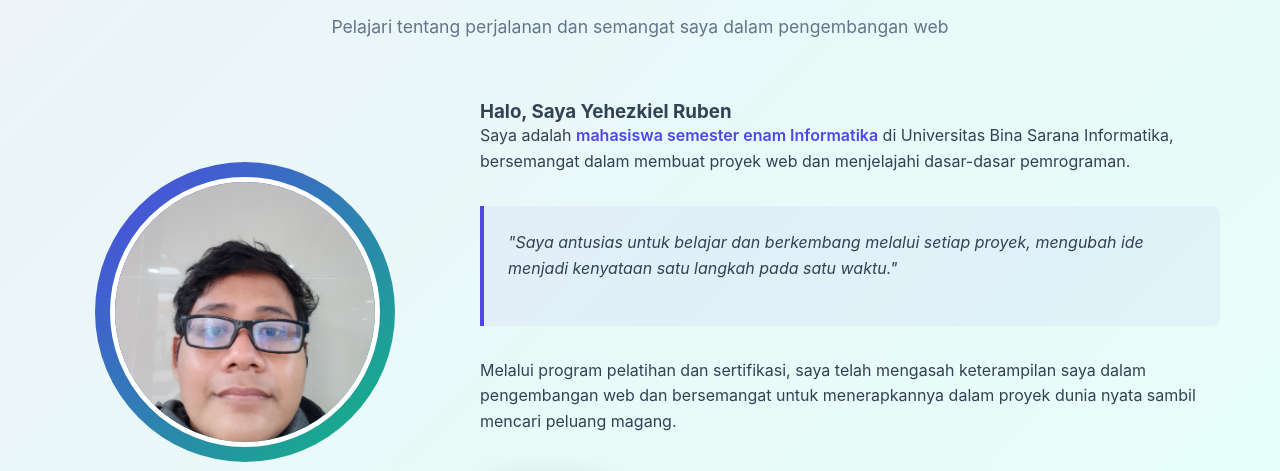
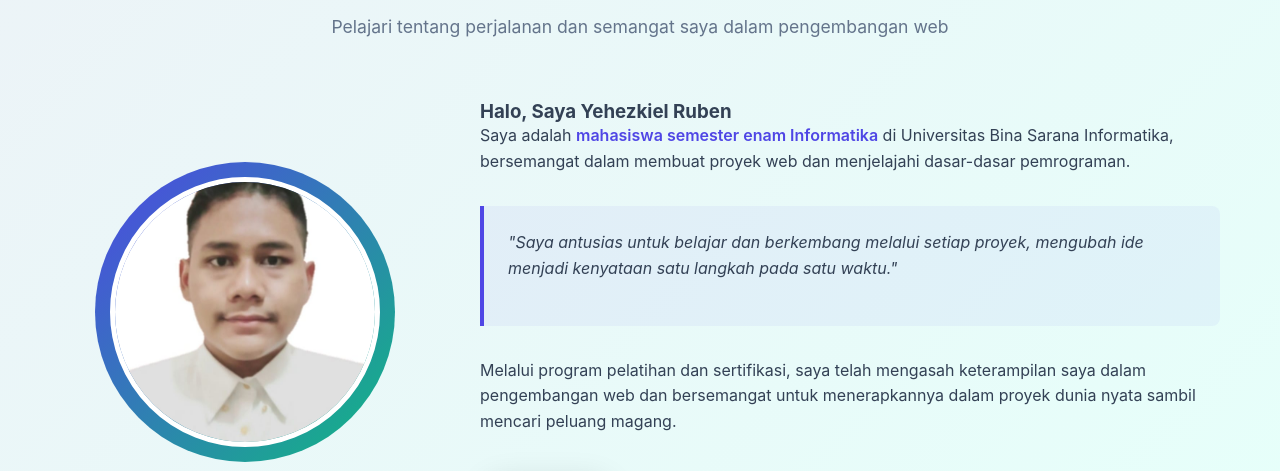
Before and after one commit to Yehezkie/My-Porto, a plain HTML site: page about.html in a window 1280 px wide. Shown: the part 278-749 px from the top of the page. Drawn offline with Linux system fonts and the light colour scheme.

Commit message:
update foto profil

```diff
--- a/about.html
+++ b/about.html
@@ -617,7 +617,7 @@
             <div class="about-content animate">
                 <div class="profile-container">
                     <div class="profile-frame">
-                        <img src="assets/profil.jpeg" alt="Profil Yehezkiel Ruben" class="profile-img" loading="lazy">
+                        <img src="assets/profile.jpeg" alt="Profil Yehezkiel Ruben" class="profile-img" loading="lazy">
                     </div>
                 </div>
                 <div class="about-text">
```
Also changed, not shown: index.html (+1 -1 lines), assets/profile.jpeg (added).
